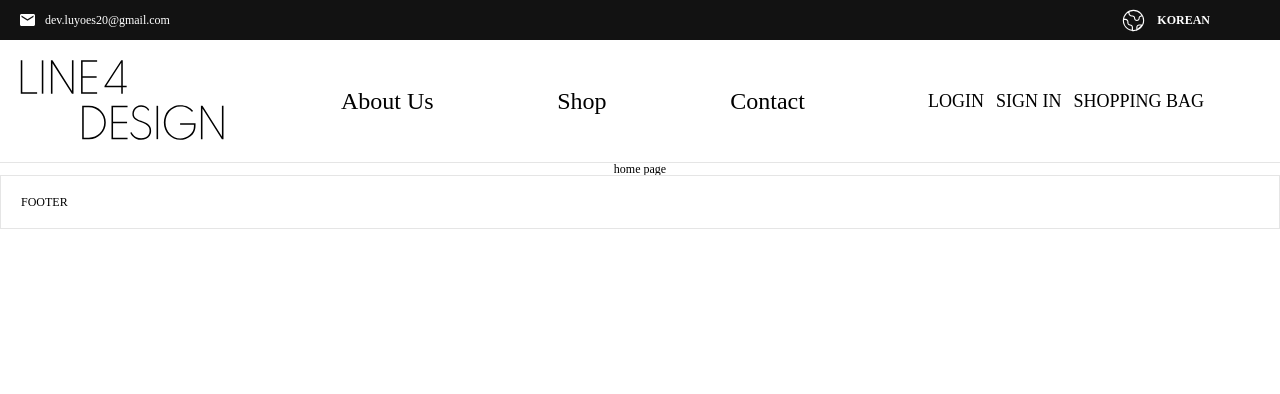
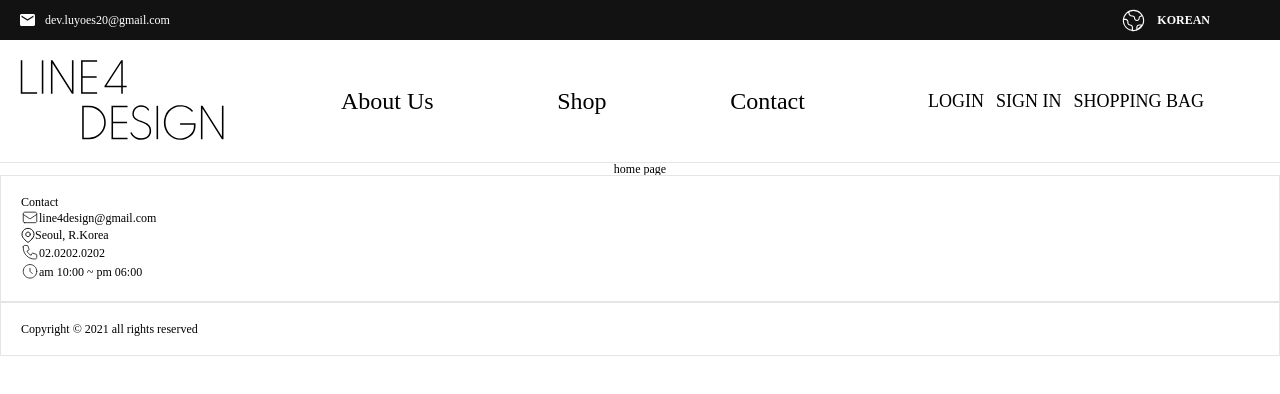
Before and after one commit to im-not-developer/reat-postcss-temp, a React (Create React App) app in the folder line4design-fe/: page / in a window 1280 px wide. Shown: the top 394 px of the page. Built offline with nearby package versions, Linux system fonts and the light colour scheme; a web font is replaced by a local one.

Commit message:
Update index.css, ClockIcon.tsx, and 7 more files...

```diff
--- a/line4design-fe/src/assets/css/index.css
+++ b/line4design-fe/src/assets/css/index.css
@@ -13,23 +13,27 @@
 .topbar_pg,
 .header,
 .footer,
+.bottom_bar,
 .line4design-pg,
 body,
 html,
 .topbar_pg__container,
 .header__container,
 .footer__container,
+.bottom_bar__container,
 .line4design-pg__container,
 .topbar_pg__container__contact,
 .topbar_pg__container__language,
 .header__container__left,
 .header__container__center,
+.footer__container__header,
 .topbar_pg__container__contact svg,
 .topbar_pg__container__contact .body_text,
 .topbar_pg__container__language__viewlang,
 .topbar_pg__container__language__select,
 .header__container__center__menus,
 .header__container__right__control,
+.footer__container__body div,
 .topbar_pg__container__language__viewlang .body_bold,
 .topbar_pg__container__language__viewlang > svg {
     font-size: var(--font-size);
@@ -310,6 +314,39 @@ dark-mode {
 .footer__container {
     display: -webkit-flex;
     display: flex;
+    -webkit-flex-direction: column;
+            flex-direction: column;
+    -webkit-align-items: flex-start;
+            align-items: flex-start;
+
+    width: 100%;
+    max-width: var(--page-max-width);
+    padding: 20px 70px 20px 20px;
+  }
+.footer__container__header {
+    }
+.footer__container__body div {
+        display: -webkit-flex;
+        display: flex;
+        -webkit-flex-direction: row;
+                flex-direction: row;
+        -webkit-align-items: center;
+                align-items: center;
+      }
+.bottom_bar {
+  display: -webkit-flex;
+  display: flex;
+  -webkit-flex-direction: column;
+          flex-direction: column;
+  -webkit-align-items: center;
+          align-items: center;
+  width: 100%;
+  background-color: var(--background-header-color);
+  border: 1px solid var(--light-line-light-gray-color);
+}
+.bottom_bar__container {
+    display: -webkit-flex;
+    display: flex;
     -webkit-flex-direction: row;
             flex-direction: row;
     -webkit-align-items: center;
--- /dev/null
+++ b/line4design-fe/src/assets/imgs/components/ClockIcon.tsx
@@ -0,0 +1,28 @@
+import React, {FC} from 'react';
+
+interface ClockIconType {
+  width?: string;
+  height?: string;
+}
+export const ClockIcon: FC<ClockIconType> = ({
+  width = '18px',
+  height = '19px',
+}) => {
+  return (
+    <svg
+      width={width}
+      height={height}
+      viewBox="0 0 18 19"
+      fill="none"
+      xmlns="http://www.w3.org/2000/svg">
+      <g opacity="0.8">
+        <path
+          d="M9 6.30924V9.31825L11.25 11.575M15.75 9.31825C15.75 10.2073 15.5754 11.0877 15.2362 11.9091C14.897 12.7305 14.3998 13.4769 13.773 14.1056C13.1462 14.7342 12.4021 15.2329 11.5831 15.5732C10.7642 15.9134 9.88642 16.0885 9 16.0885C8.11358 16.0885 7.23583 15.9134 6.41689 15.5732C5.59794 15.2329 4.85382 14.7342 4.22703 14.1056C3.60023 13.4769 3.10303 12.7305 2.76381 11.9091C2.42459 11.0877 2.25 10.2073 2.25 9.31825C2.25 7.52266 2.96116 5.80061 4.22703 4.53094C5.4929 3.26127 7.20979 2.54797 9 2.54797C10.7902 2.54797 12.5071 3.26127 13.773 4.53094C15.0388 5.80061 15.75 7.52266 15.75 9.31825Z"
+          stroke="#121212"
+          strokeLinecap="round"
+          strokeLinejoin="round"
+        />
+      </g>
+    </svg>
+  );
+};
--- /dev/null
+++ b/line4design-fe/src/assets/imgs/components/LineMailIcon.tsx
@@ -0,0 +1,21 @@
+import React, {FC} from 'react';
+
+export const LineMailIcon: FC = () => {
+  return (
+    <svg
+      width="18"
+      height="19"
+      viewBox="0 0 18 19"
+      fill="none"
+      xmlns="http://www.w3.org/2000/svg">
+      <g opacity="0.8">
+        <path
+          d="M2.25 6.41142L8.1675 10.3683C8.414 10.5332 8.70368 10.6212 9 10.6212C9.29632 10.6212 9.586 10.5332 9.8325 10.3683L15.75 6.41142M3.75 14.6862H14.25C14.6478 14.6862 15.0294 14.5277 15.3107 14.2455C15.592 13.9634 15.75 13.5807 15.75 13.1817V5.65917C15.75 5.26015 15.592 4.87747 15.3107 4.59532C15.0294 4.31317 14.6478 4.15466 14.25 4.15466H3.75C3.35218 4.15466 2.97064 4.31317 2.68934 4.59532C2.40804 4.87747 2.25 5.26015 2.25 5.65917V13.1817C2.25 13.5807 2.40804 13.9634 2.68934 14.2455C2.97064 14.5277 3.35218 14.6862 3.75 14.6862Z"
+          stroke="#121212"
+          strokeLinecap="round"
+          strokeLinejoin="round"
+        />
+      </g>
+    </svg>
+  );
+};
--- /dev/null
+++ b/line4design-fe/src/assets/imgs/components/LocationMarkerIcon.tsx
@@ -0,0 +1,25 @@
+import React, {FC} from 'react';
+
+export const LocationMarkerIcon: FC = () => {
+  return (
+    <svg
+      width="14px"
+      height="16px"
+      viewBox="0 0 14 16"
+      fill="none"
+      xmlns="http://www.w3.org/2000/svg">
+      <path
+        d="M11.2428 11.6174L8.0605 14.8092C7.92133 14.9489 7.75608 15.0598 7.57417 15.1354C7.39227 15.211 7.19729 15.25 7.00038 15.25C6.80347 15.25 6.60849 15.211 6.42658 15.1354C6.24468 15.0598 6.07942 14.9489 5.94025 14.8092L2.75725 11.6174C1.91817 10.7758 1.34675 9.70345 1.11527 8.53607C0.883782 7.3687 1.00262 6.1587 1.45676 5.05907C1.91089 3.95944 2.67993 3.01957 3.66661 2.35831C4.6533 1.69706 5.81333 1.34412 7 1.34412C8.18668 1.34412 9.3467 1.69706 10.3334 2.35831C11.3201 3.01957 12.0891 3.95944 12.5433 5.05907C12.9974 6.1587 13.1162 7.3687 12.8847 8.53607C12.6533 9.70345 12.0818 10.7758 11.2428 11.6174V11.6174Z"
+        stroke="#121212"
+        strokeLinecap="round"
+        strokeLinejoin="round"
+      />
+      <path
+        d="M9.25 7.36186C9.25 7.96039 9.01295 8.5344 8.59099 8.95763C8.16903 9.38085 7.59674 9.61861 7 9.61861C6.40326 9.61861 5.83097 9.38085 5.40901 8.95763C4.98705 8.5344 4.75 7.96039 4.75 7.36186C4.75 6.76333 4.98705 6.18931 5.40901 5.76609C5.83097 5.34287 6.40326 5.1051 7 5.1051C7.59674 5.1051 8.16903 5.34287 8.59099 5.76609C9.01295 6.18931 9.25 6.76333 9.25 7.36186V7.36186Z"
+        stroke="#121212"
+        strokeLinecap="round"
+        strokeLinejoin="round"
+      />
+    </svg>
+  );
+};
--- /dev/null
+++ b/line4design-fe/src/assets/imgs/components/PhoneIcon.tsx
@@ -0,0 +1,30 @@
+import React, {FC} from 'react';
+
+interface PhoneIconType {
+  color?: string;
+  width?: string;
+  height?: string;
+}
+export const PhoneIcon: FC<PhoneIconType> = ({
+  color = '#121212',
+  width = '18px',
+  height = '19px',
+}) => {
+  return (
+    <svg
+      width={width}
+      height={height}
+      viewBox="0 0 18 19"
+      fill="none"
+      xmlns="http://www.w3.org/2000/svg">
+      <g opacity="0.8">
+        <path
+          d="M2.25 3.95043C2.25 3.55141 2.40804 3.16873 2.68934 2.88658C2.97064 2.60443 3.35218 2.44592 3.75 2.44592H6.21C6.36735 2.44604 6.52067 2.49579 6.64827 2.58814C6.77587 2.68048 6.87128 2.81073 6.921 2.96046L8.0445 6.34033C8.10143 6.5121 8.09469 6.6987 8.02554 6.86589C7.95638 7.03308 7.82944 7.16966 7.668 7.25056L5.97525 8.10061C6.80499 9.94252 8.27585 11.4178 10.1122 12.25L10.9597 10.5522C11.0404 10.3903 11.1766 10.2629 11.3433 10.1936C11.51 10.1242 11.696 10.1175 11.8672 10.1746L15.237 11.3014C15.3864 11.3514 15.5164 11.4472 15.6084 11.5753C15.7005 11.7034 15.75 11.8574 15.75 12.0153V14.482C15.75 14.881 15.592 15.2637 15.3107 15.5458C15.0294 15.828 14.6478 15.9865 14.25 15.9865H13.5C7.287 15.9865 2.25 10.9343 2.25 4.70268V3.95043Z"
+          stroke={color}
+          strokeLinecap="round"
+          strokeLinejoin="round"
+        />
+      </g>
+    </svg>
+  );
+};
--- a/line4design-fe/src/assets/imgs/components/UserIcon.tsx
+++ b/line4design-fe/src/assets/imgs/components/UserIcon.tsx
@@ -1,11 +1,11 @@
 import React, {FC} from 'react';
 
-interface ShoppingBagIconType {
+interface UserIconIconType {
   stockColor?: string;
   width?: string;
   height?: string;
 }
-export const ShoppingBagIcon: FC<ShoppingBagIconType> = ({
+export const UserIcon: FC<UserIconIconType> = ({
   stockColor = '#121212',
   width = '24',
   height = '24px',
--- /dev/null
+++ b/line4design-fe/src/assets/imgs/components/index.ts
@@ -0,0 +1,8 @@
+export * from './ClockIcon';
+export * from './EmailIcon';
+export * from './GlobeIcon';
+export * from './PhoneIcon';
+export * from './UserIcon';
+export * from './ShoppingBagIcon';
+export * from './LocationMarkerIcon';
+export * from './LineMailIcon';
--- a/line4design-fe/src/components/common/Footer.tsx
+++ b/line4design-fe/src/components/common/Footer.tsx
@@ -1,10 +1,46 @@
 import React, {FC} from 'react';
 
+import {
+  ClockIcon,
+  LocationMarkerIcon,
+  PhoneIcon,
+  LineMailIcon,
+} from '~/assets/imgs/components';
+
+const FooterBar: FC = () => {
+  return (
+    <div className="bottom_bar">
+      <div className="bottom_bar__container">
+        <div> Copyright © 2021 all rights reserved </div>
+      </div>
+    </div>
+  );
+};
 const Footer: FC = () => {
   return (
-    <div className="footer">
-      <div className="footer__container">FOOTER</div>
-    </div>
+    <>
+      <div className="footer">
+        <div className="footer__container">
+          <div className="footer__container__header">Contact</div>
+          <div className="footer__container__body">
+            <div>
+              <LineMailIcon /> <div>line4design@gmail.com</div>
+            </div>
+            <div>
+              <LocationMarkerIcon /> <div>Seoul, R.Korea</div>
+            </div>
+            <div>
+              <PhoneIcon />
+              <div>02.0202.0202</div>
+            </div>
+            <div>
+              <ClockIcon /> <div>am 10:00 ~ pm 06:00</div>
+            </div>
+          </div>
+        </div>
+      </div>
+      <FooterBar />
+    </>
   );
 };
 
--- a/line4design-fe/src/styles/components/common/Footer.pcss
+++ b/line4design-fe/src/styles/components/common/Footer.pcss
@@ -1,4 +1,33 @@
 .footer {
+  display: flex;
+  flex-direction: column;
+  align-items: center;
+  width: 100%;
+  background-color: var(--background-header-color);
+  border: 1px solid var(--light-line-light-gray-color);
+  &__container {
+    display: flex;
+    flex-direction: column;
+    align-items: flex-start;
+
+    width: 100%;
+    max-width: var(--page-max-width);
+    padding: 20px 70px 20px 20px;
+
+    &__header {
+    }
+
+    &__body {
+      div {
+        display: flex;
+        flex-direction: row;
+        align-items: center;
+      }
+    }
+  }
+}
+
+.bottom_bar {
   display: flex;
   flex-direction: column;
   align-items: center;
```
